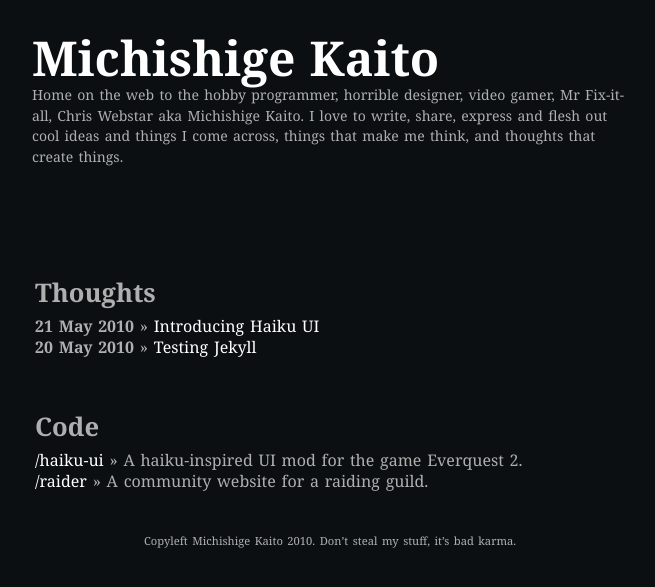
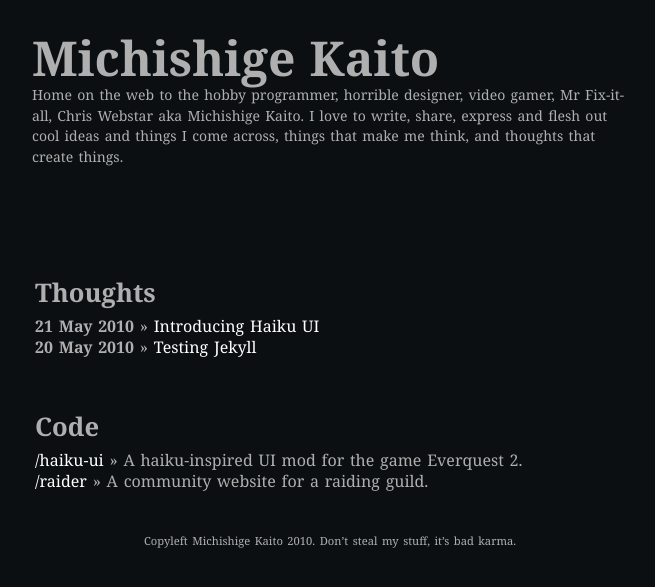
Before and after one commit to mkaito/mkaito.github.com, a Jekyll site: the page built from index.html, in a window 1280 px wide. Shown: the top 587 px of the page, without its empty margins (310-965 px from the left). Built offline with Jekyll 4.4.1, drawn with Linux system fonts in a browser that asks for light colours; Markdown is read by kramdown in place of the engine named in the settings.

Commit message:
Header is blue-grey again

```diff
--- a/css/screen.css
+++ b/css/screen.css
@@ -28,7 +28,7 @@ header#branding h1 {
     font-size: 3em;
 }
 
-header#branding h1 a { color: white; }
+header#branding h1 a { color: #AFAFAF; }
 header#branding h1 a:hover { text-decoration: none }
 
 header#branding p { margin: 16px 0; }
```
